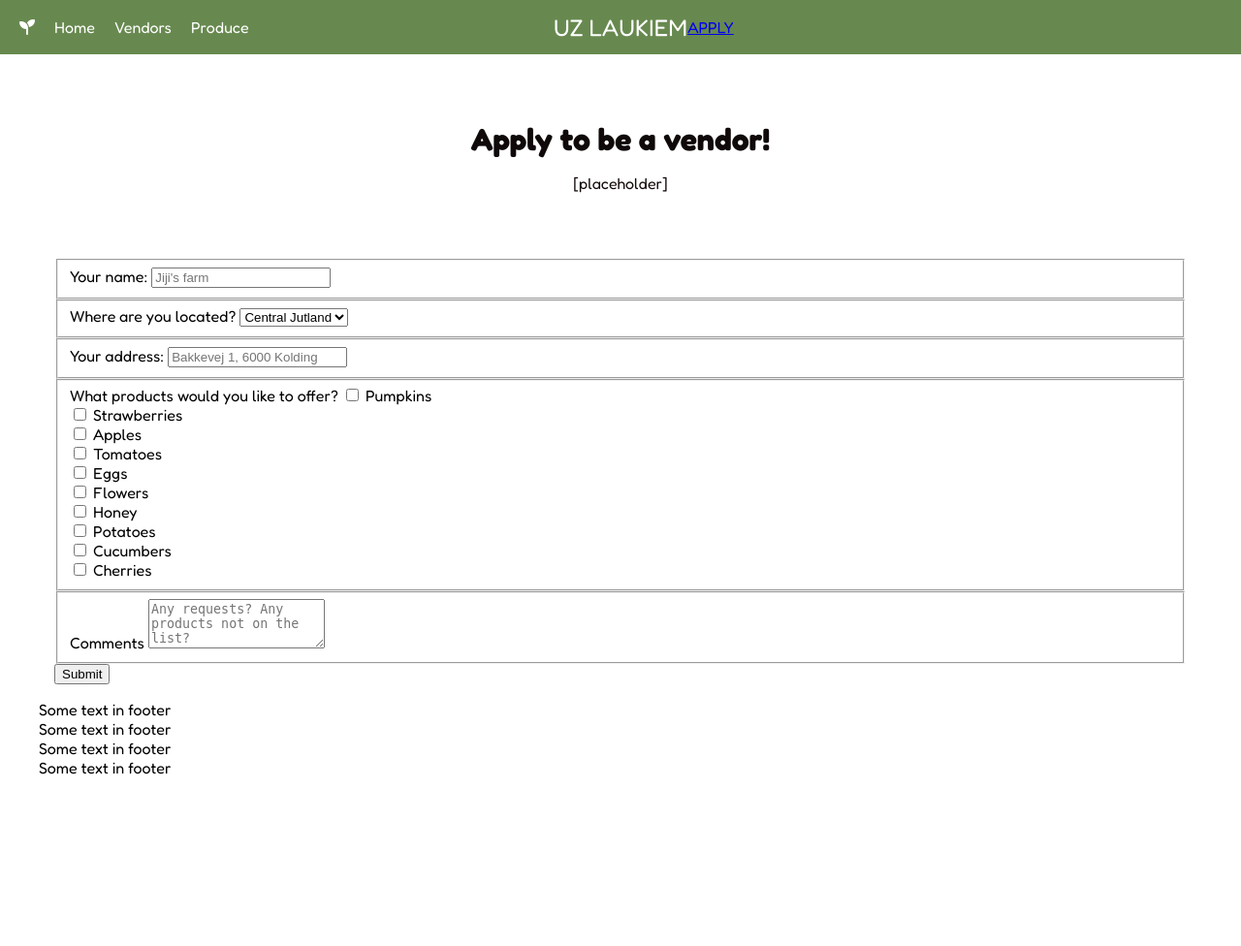
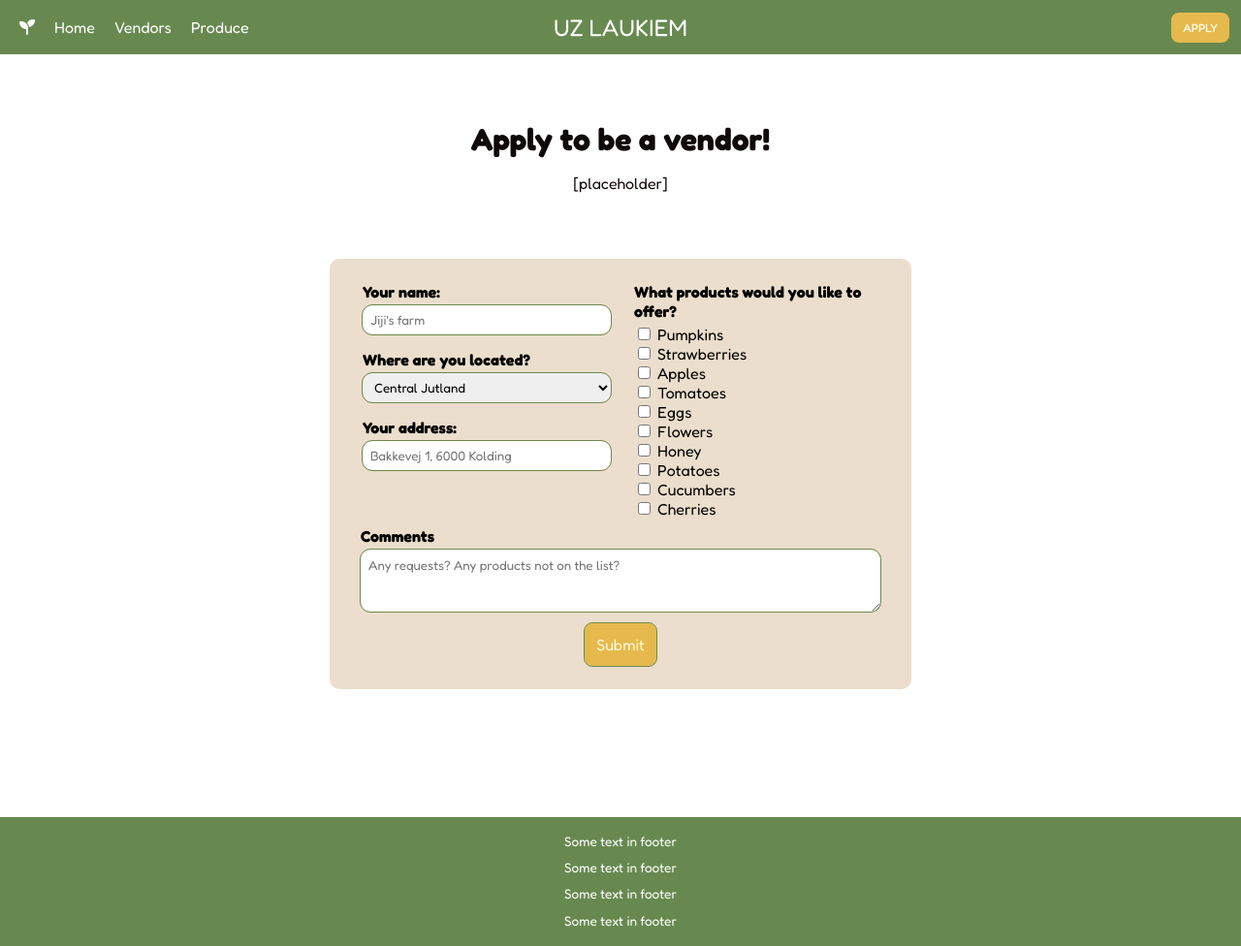
Before and after one commit to dacelensa/webdevexam, a Flask app: page /apply in a window 1280 px wide. Shown: the whole page at 97% size. Before the commit the page ends 799 px from the top, so only its background shows below. Run offline with Flask 3, Linux system fonts and the light colour scheme; some libraries are stand-ins or nearby versions.

Commit message:
Added apply button, homepage content and submission form styling

```diff
--- a/static/style.css
+++ b/static/style.css
@@ -10,7 +10,12 @@ html {
 body {
     background: white;
     margin: 0;
+    display: grid;
+    grid-template-columns: 100%;
+    grid-template-rows: auto 1fr auto;
 }
+
+
 
 /* Menu */
 .desktop-menu {
@@ -81,7 +86,6 @@ body {
     font-size: 1.25rem;
 }
 
-.user-profile a,
 .desktop-menu a {
     color: white;
     text-decoration: none;
@@ -92,7 +96,6 @@ body {
     border-radius: 8px;
 }
 
-.user-profile a:hover,
 .desktop-menu a:hover {
     color: rgb(58, 109, 22);
     background: rgb(188, 235, 145);
@@ -134,10 +137,26 @@ body {
     text-decoration: none;
 }
 
-.user-profile {
+.menu-apply {
     display: flex;
     align-items: center;
     justify-content: flex-end;
+}
+
+.menu-apply-link {
+    display: block;
+    padding: 8px 12px;
+    background-color: #e5b94c;
+    color: cornsilk;
+    text-decoration: none;
+    border-radius: 8px;
+    font-size: 12px;
+    font-weight: 500;
+}
+
+.menu-apply-link:hover {
+    background-color: #b18517;
+    color: cornsilk;
 }
 
 /* Content */
@@ -222,6 +241,113 @@ body {
     }
 }
 
+.homepage-content {
+    margin: 68px 0 0;
+    text-align: center;
+}
+
+.homepage-welcome {
+    display: grid;
+    grid-template-columns: 1fr 1fr;
+    align-items: center;
+}
+
+.content-list-container {
+    display: flex;
+    justify-content: center;
+}
+
+.content-text {
+    font-size: 1rem;
+    color: rgb(22, 12, 12);
+    margin: 0;
+    text-align: center;
+    line-height: 2;
+}
+
+.content-title {
+    font-size: 1.5rem;
+    color: rgb(15, 9, 9);
+    margin: 0;
+    text-align: center;
+    margin-bottom: 24px;
+}
+
+.content-list {
+    font-size: 1rem;
+    color: rgb(22, 12, 12);
+    margin: 0;
+    list-style-position: inside;
+    line-height: 2;
+    padding: 0;
+    text-align: left;
+}
+
+.site-footer {
+    background: rgb(103 137 79);
+    align-items: center;
+    padding: 12px;
+    width: 100%;
+    margin-top: 64px;
+}
+
+.footer-text {
+    font-size: 0.85rem;
+    color: white;
+    margin: 0;
+    text-align: center;
+    line-height: 2;
+    padding: 0
+}
+
+
+
+.submission-cta {
+    margin: 68px auto 0;
+    text-align: center;
+    background-color: #ecdecc;
+    padding: 24px 64px;
+    width: fit-content;
+    border-radius: 10px;
+}
+
+.submission-cta-title {
+    font-size: 1.5rem;
+    color: rgb(15, 9, 9);
+    margin: 0;
+    text-align: center;
+    margin-bottom: 24px;
+}
+
+.submission-cta-subtitle {
+    font-size: 1.75rem;
+    color: #6f884e;
+    margin: 0;
+    text-align: center;
+    margin-bottom: 24px;
+}
+
+
+.submission-cta-link {
+    display: inline-block;
+    padding: 12px;
+    background-color: #e5b94c;
+    color: cornsilk;
+    text-decoration: none;
+    border-radius: 8px;
+}
+
+.submission-cta-link:hover {
+    background-color: #b18517;
+    color: cornsilk;
+}
+
+
+
+
+
+
+
 .welcome {
     margin: 68px 0;
     text-align: center;
@@ -261,7 +387,7 @@ body {
     justify-content: center;
     aspect-ratio: 1;
     border-radius: 8px;
-    border: 5px solid #e7d16f;
+    border: 5px solid #f3df87;
     text-decoration: none;
     color: rgb(17, 12, 12);
     position: relative;
@@ -317,7 +443,7 @@ body {
     grid-template-columns: 1fr 2fr 1fr;
     gap: 16px;
     border-radius: 8px;
-    border: 5px solid #e7d16f;
+    border: 5px solid #f3df87;
     text-decoration: none;
     color: rgb(17, 12, 12);
     position: relative;
@@ -410,3 +536,98 @@ body {
 
 
 }
+
+.form-field-label {
+    font-size: 1rem;
+    font-weight: bold;
+    padding-bottom: 4px;
+    display: block;
+}
+
+.form-fieldset {
+    padding: 0;
+    border: 0;
+    width: 100%
+}
+
+.submission-form {
+    margin: 68px auto;
+    background-color: #ecdecc;
+    padding: 24px 32px;
+    width: 100%;
+    max-width: 600px;
+    border-radius: 10px;
+    display: grid;
+    grid-template-columns: 1fr 1fr;
+    grid-template-rows: auto auto;
+    column-gap: 24px;
+    row-gap: 8px;
+}
+
+.left-inputs {
+    display: flex;
+    flex-direction: column;
+    gap: 16px;
+}
+
+.submit-container {
+    grid-column: 1/3;
+    display: flex;
+    flex-direction: column;
+    align-items: center;
+}
+
+.form-field {
+    width: 100%;
+    font-family: "Fredoka", sans-serif;
+    height: 30px;
+    border-radius: 10px;
+    border: 0;
+    outline-color: #6f884e;
+    outline-width: 1px;
+    outline-style: solid;
+    padding: 0 8px;
+}
+
+.form-text-area {
+    padding-top: 8px;
+    padding-bottom: 8px;
+    resize: vertical;
+    height: auto;
+}
+
+.submit-button {
+    padding: 12px;
+    background-color: #e5b94c;
+    color: cornsilk;
+    text-decoration: none;
+    border-radius: 8px;
+    font-size: 16px;
+    font-family: "Fredoka", sans-serif;
+    outline-color: #6f884e;
+    outline-width: 1px;
+    outline-style: solid;
+    border: 0;
+    margin-top: 12px;
+
+}
+
+.submit-button:hover {
+    background-color: #b18517;
+    color: cornsilk;
+}
+
+
+
+@media only screen and (max-width: 1024px) {
+    .submission-form {
+        grid-template-columns: 100%;
+        grid-template-rows: auto auto auto;
+        row-gap: 16px;
+    }
+
+    .submit-container {
+        grid-column: 1/2;
+
+    }
+}
```
